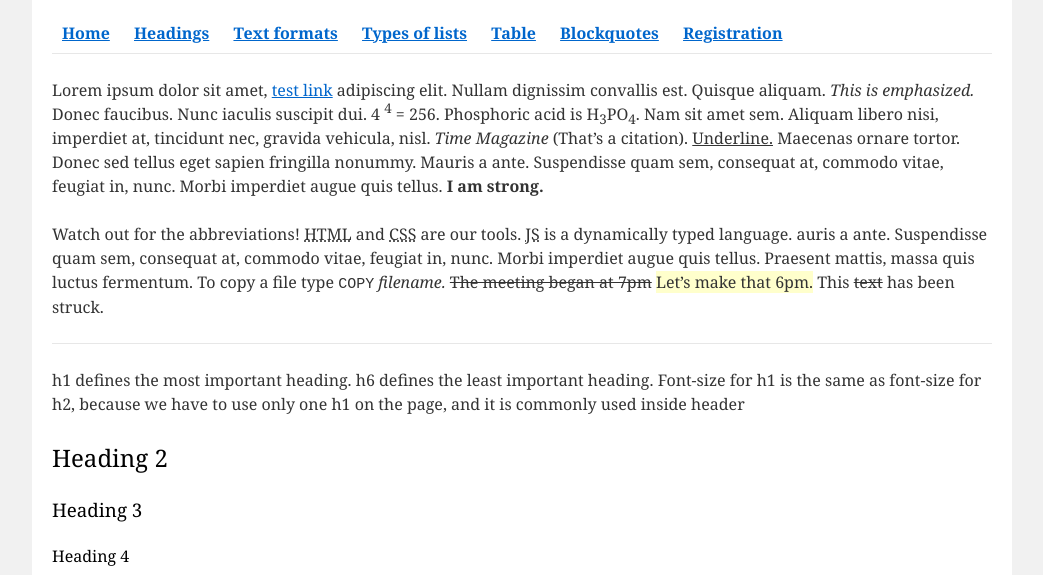
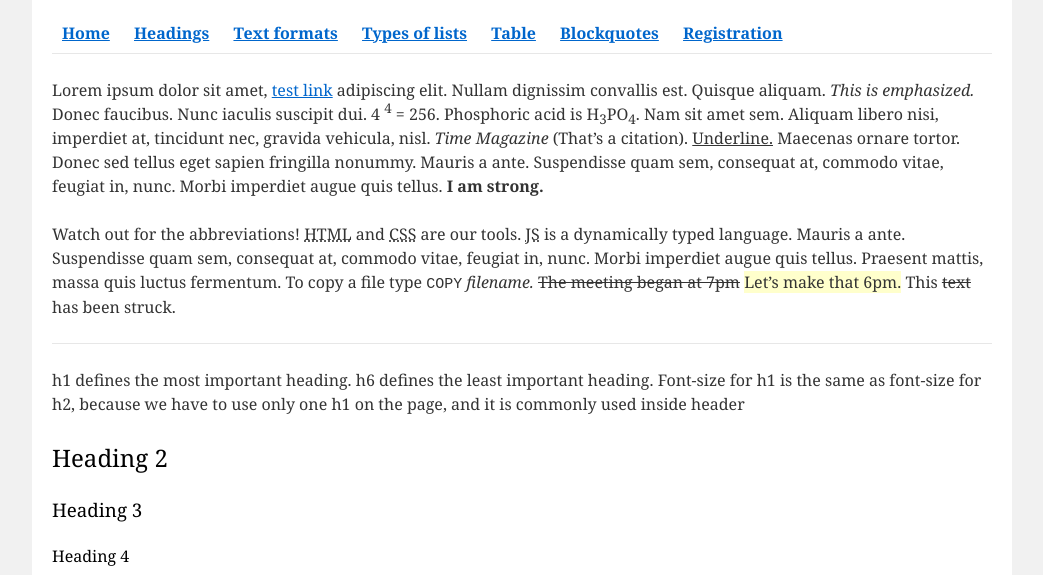
Before and after one commit to Rudakevych/FL-12, a plain HTML site: page FL12_HW1/homework/index.html in a window 1280 px wide. Shown: the part 225-800 px from the top of the page, without its empty margins (118-1161 px from the left). Drawn offline with Linux system fonts and the light colour scheme.

Commit message:
Update index.html

```diff
--- a/FL12_HW1/homework/index.html
+++ b/FL12_HW1/homework/index.html
@@ -50,7 +50,7 @@
           are our tools.
           <abbr title="JavaScript">JS</abbr>
           is a dynamically typed language.
-          auris a ante. Suspendisse quam sem, consequat at, commodo vitae, feugiat in, nunc. Morbi imperdiet
+          Mauris a ante. Suspendisse quam sem, consequat at, commodo vitae, feugiat in, nunc. Morbi imperdiet
           augue quis tellus. Praesent mattis, massa quis luctus fermentum. To copy a file type
           <kbd>COPY</kbd>
           <em>filename.</em>
```
